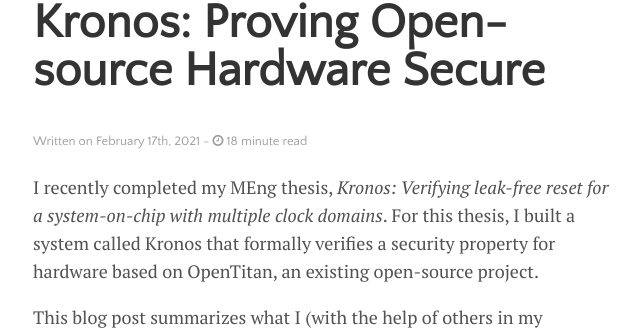
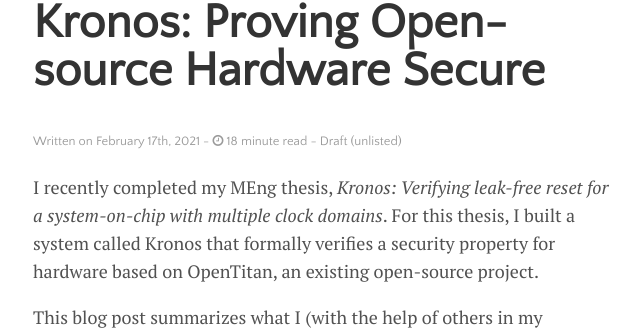
Before and after one commit to nmoroze/nmoroze.github.io, a Jekyll site: the page built from _posts/2021-02-17-kronos.md, in a window 1280 px wide and 900 px high. Shown: the part 209-539 px from the top of the window, without its empty margins (319-959 px from the left). Built offline with Jekyll 4.4.1, drawn with Linux system fonts in a browser that asks for light colours; nearby versions of some CDN libraries.

Commit message:
Add "unlisted" notice for drafts

```diff
--- a/_layouts/post.html
+++ b/_layouts/post.html
@@ -14,7 +14,8 @@
     <!--One nasty line ensures there's no space between the day and the comma-->
     {% when '1' or '21' or '31' %}{{ d }}st{% when '2' or '22' %}{{ d }}nd{% when '3' or '23' %}{{ d }}rd{% else %}{{ d }}th{% endcase %},
     {{ page.date | date: "%Y" }}
-    - <i class="fa fa-clock-o" aria-hidden="true"></i> {% include read-time.html %}</span>
+    - <i class="fa fa-clock-o" aria-hidden="true"></i> {% include read-time.html %}
+    {% if page.draft %} - Draft (unlisted) {% endif %}</span>
 </span>
 
 {% if page.image.feature %}
```
